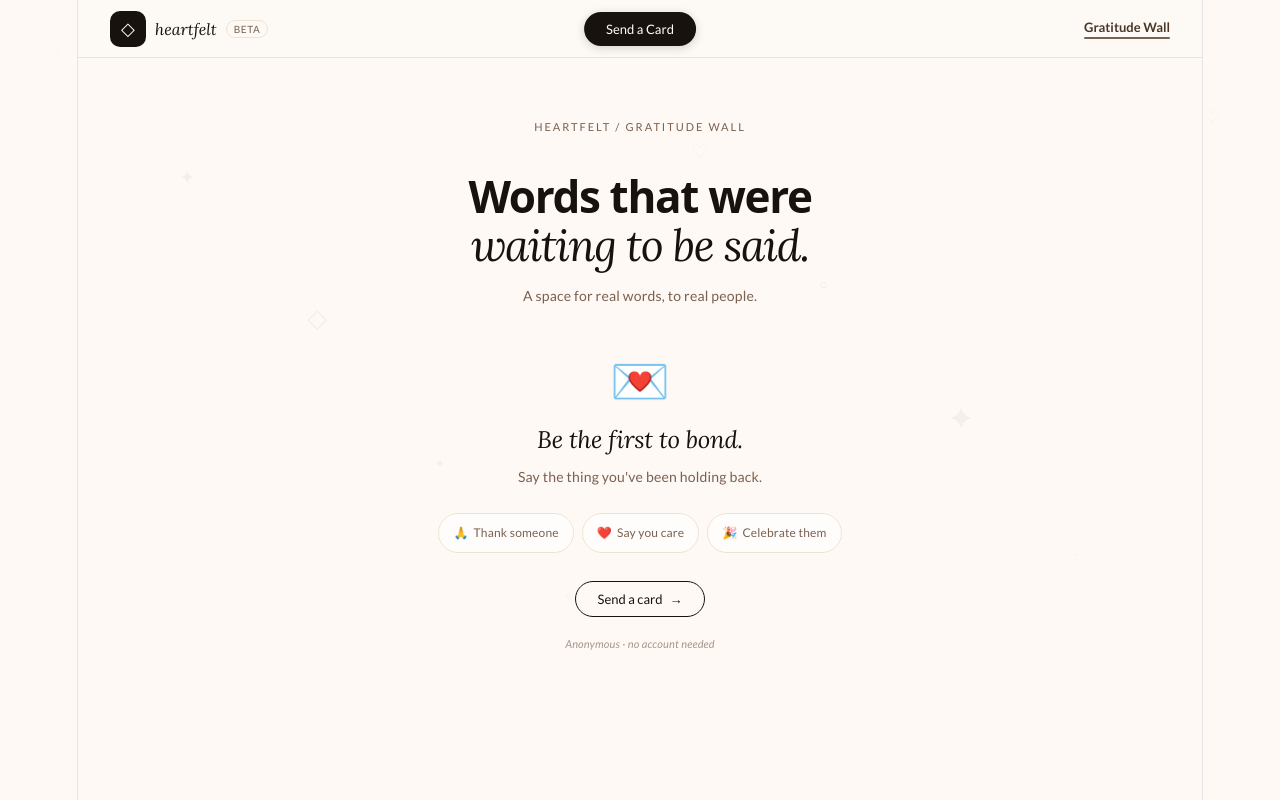
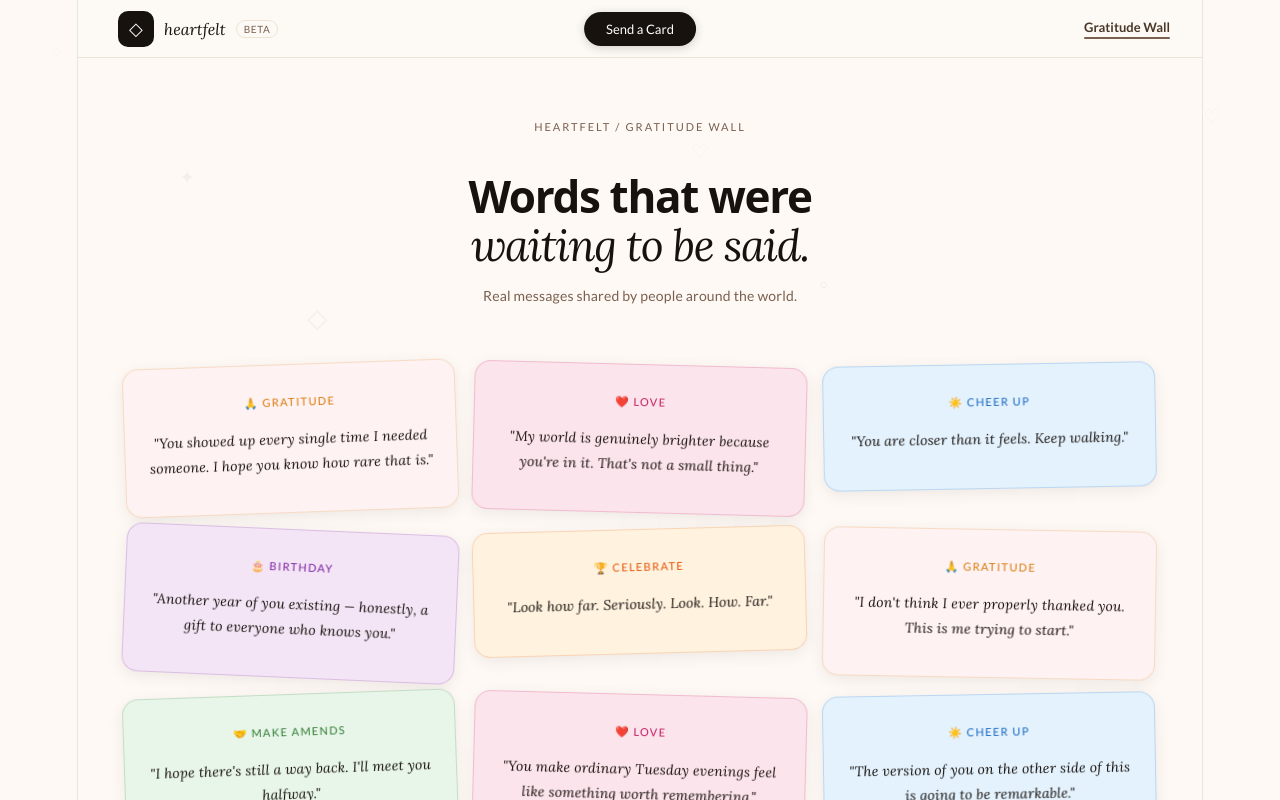
Before and after one commit to soak-ai/vitejs-vite-rvmejbwy, a React (Vite) app: page / in a window 1280 px wide. Both pictures are taken after a click on the button "Gratitude Wall". Shown: the top 800 px of the page. Built offline with nearby package versions, Linux system fonts and the light colour scheme.

Commit message:
Update App.jsx

```diff
--- a/src/App.jsx
+++ b/src/App.jsx
@@ -1,12 +1,11 @@
-// Heartfelt — Final Merged Version
-// • Card grid from App(5) — glassmorphism style, hover effects
-// • Gratitude Wall EXACT from App(3) — masonry, sticky-note tilt, no names required
-// • Sacramento script font at readable size
-// • No particles/shimmer in bg options
-// • Send animation replaced with clean paper-plane send
-// • heartfelt logo → home, Gratitude Wall → wall
-// • All labels in Inter (no monospace in dashboard UI)
-// Zero installs — paste into src/App.jsx
+// Heartfelt — Fixed Version
+// Fixes applied:
+// 1. wallMessages persisted in localStorage — cards survive refresh/tab sleep on mobile
+// 2. WALL_SEED used as default so wall is never empty on first load
+// 3. Gratitude Wall uses simple flat grid — no broken partial-row layout on mobile
+// 4. Category card borders visible on mobile (colored border, not transparent white)
+// 5. Confetti burst stays on screen on mobile (multiplier 3.5 → 2)
+// 6. All page transitions slowed to .52s for a calmer feel
 
 import { useState, useEffect, useCallback } from "react";
 
@@ -54,7 +53,7 @@ const Styles = () => (
     .btn {
       display: inline-flex; align-items: center; gap: 8px;
       font-family: 'Lato', sans-serif; font-weight: 500;
-      cursor: pointer; border: none; transition: all .2s ease;
+      cursor: pointer; border: none; transition: all .25s ease;
       border-radius: 999px; white-space: nowrap;
     }
     .btn:active:not(:disabled) { transform: scale(.97); }
@@ -92,7 +91,7 @@ const Styles = () => (
       border: 1.5px solid var(--sand-200);
       border-radius: 20px; padding: 22px;
       cursor: pointer;
-      transition: transform .22s, box-shadow .22s, border-color .22s;
+      transition: transform .3s ease, box-shadow .3s ease, border-color .3s ease;
       position: relative; overflow: hidden;
     }
     .cat-card::before {
@@ -110,7 +109,7 @@ const Styles = () => (
       .cat-card:hover .cat-icon { transform: scale(1.14) rotate(-6deg); }
     }
     .cat-card:active { transform: scale(.97); }
-    .cat-icon { transition: transform .22s cubic-bezier(.34,1.56,.64,1); }
+    .cat-icon { transition: transform .3s cubic-bezier(.34,1.56,.64,1); }
     .cat-card:focus { outline: none; }
     .cat-card:focus-visible { outline: none; }
 
@@ -121,7 +120,7 @@ const Styles = () => (
       border: 1.5px solid var(--sand-200);
       background: rgba(255,255,255,.65);
       font-family: 'Lato', sans-serif; font-size: 13px; color: var(--ink-2);
-      cursor: pointer; line-height: 1.5; transition: all .18s;
+      cursor: pointer; line-height: 1.5; transition: all .22s;
     }
     .prompt-pill:hover { background: rgba(255,255,255,.95); border-color: var(--sand-300); }
 
@@ -178,7 +177,7 @@ const Styles = () => (
     .sticky-2 { --r: -1deg; }   .sticky-3 { --r: 2.5deg; }
     .sticky-4 { --r: -1.5deg; } .sticky-5 { --r: 1deg; }
     .sticky-note {
-      transition: transform .2s ease, box-shadow .2s ease;
+      transition: transform .25s ease, box-shadow .25s ease;
       transform: rotate(var(--r, 0deg));
     }
     .sticky-note-hover:hover {
@@ -187,8 +186,6 @@ const Styles = () => (
     }
 
     /* ── NAV ── */
-    /* Desktop: logo left | Send a Card center | Gratitude Wall right */
-    /* Mobile:  logo left | Send a Card center | Gratitude Wall right (no BETA tag) */
     .nav-mobile-send { display: none; }
     .nav-desktop-send { display: block; }
 
@@ -232,7 +229,7 @@ const Styles = () => (
       padding: 9px 14px; border-radius: 10px;
       font-family: 'Lato', sans-serif; font-size: 13px; font-weight: 500;
       cursor: pointer; border: 1.5px solid transparent;
-      transition: transform .16s, box-shadow .16s;
+      transition: transform .2s, box-shadow .2s;
     }
     .sh-btn:hover { transform: translateY(-1px); box-shadow: 0 3px 10px rgba(0,0,0,.1); }
 
@@ -258,14 +255,16 @@ const Styles = () => (
     @keyframes spin        { to{transform:rotate(360deg)} }
     @keyframes fadeInUp   { from{opacity:0;transform:translateY(12px)} to{opacity:1;transform:translateY(0)} }
     @keyframes cardFadeOut { 0%{opacity:1;transform:scale(1)} 100%{opacity:0;transform:scale(.88)} }
-    @keyframes burstPop    { 0%{transform:translate(var(--bx),var(--by)) scale(0);opacity:1} 60%{opacity:1} 100%{transform:translate(calc(var(--bx)*3.5),calc(var(--by)*3.5)) scale(1);opacity:0} }
+    /* FIX 5: multiplier reduced from 3.5 to 2 so confetti stays on screen on mobile */
+    @keyframes burstPop    { 0%{transform:translate(var(--bx),var(--by)) scale(0);opacity:1} 60%{opacity:1} 100%{transform:translate(calc(var(--bx)*2),calc(var(--by)*2)) scale(1);opacity:0} }
     @keyframes floatUp     { 0%{transform:translateY(0) scale(1) rotate(0deg);opacity:1} 100%{transform:translateY(-160px) scale(.4) rotate(var(--spin,180deg));opacity:0} }
     @keyframes sentBounce  { 0%{transform:scale(0) rotate(-12deg);opacity:0} 60%{transform:scale(1.18) rotate(4deg)} 100%{transform:scale(1) rotate(0);opacity:1} }
     @keyframes confDrop { 0%{transform:translateY(-8px) rotate(0);opacity:1} 100%{transform:translateY(90px) rotate(540deg);opacity:0} }
 
-    .anim-fadeup  { animation: fadeUp  .42s ease both; }
-    .anim-slidein { animation: slideIn .36s ease both; }
-    .anim-popin   { animation: popIn   .42s cubic-bezier(.34,1.56,.64,1) both; }
+    /* Calmer page transitions */
+    .anim-fadeup  { animation: fadeUp  .52s ease both; }
+    .anim-slidein { animation: slideIn .46s ease both; }
+    .anim-popin   { animation: popIn   .52s cubic-bezier(.34,1.56,.64,1) both; }
   `}</style>
 );
 
@@ -470,7 +469,7 @@ function AISuggest({ catId, onUse }) {
 
   if (!shown) return (
     <button onClick={suggest}
-      style={{ display:"inline-flex", alignItems:"center", gap:7, padding:"9px 16px", borderRadius:999, border:"1.5px solid var(--sand-200)", background:"rgba(255,255,255,.75)", fontFamily:"'Lato', sans-serif", fontSize:13, fontWeight:500, color:"var(--ink-3)", cursor:"pointer", transition:"all .18s" }}
+      style={{ display:"inline-flex", alignItems:"center", gap:7, padding:"9px 16px", borderRadius:999, border:"1.5px solid var(--sand-200)", background:"rgba(255,255,255,.75)", fontFamily:"'Lato', sans-serif", fontSize:13, fontWeight:500, color:"var(--ink-3)", cursor:"pointer", transition:"all .22s" }}
       onMouseOver={e => { e.currentTarget.style.borderColor="var(--sand-300)"; e.currentTarget.style.color="var(--ink-2)"; }}
       onMouseOut={e  => { e.currentTarget.style.borderColor="var(--sand-200)"; e.currentTarget.style.color="var(--ink-3)"; }}>
       ✦ Suggest something heartfelt
@@ -605,12 +604,10 @@ function SentPage({ cat, formData, onHome, onViewWall }) {
 }
 
 // ── GRATITUDE WALL ────────────────────────────────────────────────────────────
+// FIX 3: Simple flat masonry-grid — no partial-row logic that breaks on mobile
 function GratitudeWall({ wallMessages, onHome }) {
   const getCat = id => CATS.find(c => c.id === id);
-  const recentCards = wallMessages.filter(m => (Date.now() - m.id) < 10*60*1000);
-  const olderCards  = wallMessages.filter(m => (Date.now() - m.id) >= 10*60*1000);
-  const allReal     = [...recentCards, ...olderCards];
-  const isEmpty     = allReal.length === 0;
+  const isEmpty = wallMessages.length === 0;
 
   return (
     <div className="anim-fadeup" style={{ maxWidth:1080, margin:"0 auto", padding:"56px 24px 80px" }}>
@@ -644,9 +641,8 @@ function GratitudeWall({ wallMessages, onHome }) {
               </div>
             ))}
           </div>
-          {/* Secondary outlined button — hover stays light, never fills black */}
           <button onClick={onHome}
-            style={{ padding:"9px 22px", borderRadius:999, border:"1.5px solid var(--ink)", background:"transparent", color:"var(--ink)", fontFamily:"'Lato', sans-serif", fontSize:13, fontWeight:500, cursor:"pointer", display:"inline-flex", alignItems:"center", gap:7, transition:"background .18s, color .18s" }}
+            style={{ padding:"9px 22px", borderRadius:999, border:"1.5px solid var(--ink)", background:"transparent", color:"var(--ink)", fontFamily:"'Lato', sans-serif", fontSize:13, fontWeight:500, cursor:"pointer", display:"inline-flex", alignItems:"center", gap:7, transition:"background .22s, color .22s" }}
             onMouseOver={e=>{ e.currentTarget.style.background="var(--sand-100)"; e.currentTarget.style.color="var(--ink)"; }}
             onMouseOut={e=> { e.currentTarget.style.background="transparent"; e.currentTarget.style.color="var(--ink)"; }}>
             Send a card
@@ -658,18 +654,15 @@ function GratitudeWall({ wallMessages, onHome }) {
         </div>
       )}
 
-      {!isEmpty && (() => {
-        const fullRows   = Math.floor(allReal.length / 3);
-        const fullCards  = allReal.slice(0, fullRows * 3);
-        const lastCards  = allReal.slice(fullRows * 3);
-
-        const Card = ({ item, globalIdx }) => {
-          const cat   = getCat(item.cat);
-          const mod   = globalIdx % 6;
+      {!isEmpty && (
+        <div className="masonry-grid">
+          {wallMessages.map((item, i) => {
+            const cat = getCat(item.cat);
+            const mod = i % 6;
             const isNew = !!item.isNew && (Date.now() - item.id) < 10*60*1000;
             return (
-            <div className={`masonry-item sticky-${mod} sticky-note`}
-              style={{ background:item.color, borderRadius:16, padding:24, border:`1px solid ${cat?.accent||"#eee"}33`, boxShadow:"0 4px 16px rgba(0,0,0,.07)", animation:`stickyPop .4s ease both`, animationDelay:`${globalIdx*.06}s`, position:"relative", cursor:"default", userSelect:"none" }}>
+              <div key={item.id} className={`masonry-item sticky-${mod} sticky-note`}
+                style={{ background:item.color, borderRadius:16, padding:24, border:`1px solid ${cat?.accent||"#eee"}33`, boxShadow:"0 4px 16px rgba(0,0,0,.07)", animation:`stickyPop .5s ease both`, animationDelay:`${i*.06}s`, position:"relative", cursor:"default", userSelect:"none" }}>
                 {isNew && (
                   <div style={{ marginBottom:8 }}>
                     <span style={{ fontSize:10, background:cat?.accent||"#888", color:"#fff", borderRadius:999, padding:"2px 10px", fontFamily:"'Lato', sans-serif", fontWeight:500, letterSpacing:".04em", display:"inline-block" }}>just now</span>
@@ -683,25 +676,9 @@ function GratitudeWall({ wallMessages, onHome }) {
                 </p>
               </div>
             );
-        };
-
-        const partialWidth = lastCards.length === 1 ? "calc(33.33% - 11px)" : "calc(66.67% - 6px)";
-
-        return (
-          <>
-            {fullCards.length > 0 && (
-              <div className="masonry-grid">
-                {fullCards.map((item, i) => <Card key={item.id} item={item} globalIdx={i}/>)}
+          })}
         </div>
       )}
-            {lastCards.length > 0 && (
-              <div style={{ display:"grid", gridTemplateColumns:`repeat(${lastCards.length}, 1fr)`, gap:16, width: partialWidth, margin: fullCards.length > 0 ? "16px auto 0" : "0 auto", alignItems:"start" }}>
-                {lastCards.map((item, i) => <Card key={item.id} item={item} globalIdx={fullCards.length + i}/>)}
-              </div>
-            )}
-          </>
-        );
-      })()}
     </div>
   );
 }
@@ -710,10 +687,11 @@ function GratitudeWall({ wallMessages, onHome }) {
 function CatCard({ cat, onClick }) {
   const [hov, setHov] = useState(false);
   return (
+    // FIX 4: Default border uses cat.accent+"38" so color is visible on mobile (no hover needed)
     <div className="cat-card" onClick={onClick}
       onMouseEnter={()=>setHov(true)} onMouseLeave={()=>setHov(false)}
-      style={{ "--accent-color":cat.accent, borderColor:hov?cat.accent+"88":"rgba(255,255,255,.9)", boxShadow:hov?`0 16px 40px ${cat.accent}22`:"0 2px 8px rgba(0,0,0,.04)", display:"flex", flexDirection:"column", alignItems:"flex-start" }}>
-      <div className="cat-icon" style={{ width:48, height:48, borderRadius:14, background:`linear-gradient(135deg,${cat.light},${cat.accent}28)`, border:`1px solid ${cat.accent}40`, display:"flex", alignItems:"center", justifyContent:"center", fontSize:22, color:cat.accent, fontWeight:700, marginBottom:14, transition:"all .22s cubic-bezier(.34,1.56,.64,1)", flexShrink:0 }}>
+      style={{ "--accent-color":cat.accent, borderColor:hov?cat.accent+"88":cat.accent+"38", boxShadow:hov?`0 16px 40px ${cat.accent}22`:"0 2px 8px rgba(0,0,0,.04)", display:"flex", flexDirection:"column", alignItems:"flex-start" }}>
+      <div className="cat-icon" style={{ width:48, height:48, borderRadius:14, background:`linear-gradient(135deg,${cat.light},${cat.accent}28)`, border:`1px solid ${cat.accent}40`, display:"flex", alignItems:"center", justifyContent:"center", fontSize:22, color:cat.accent, fontWeight:700, marginBottom:14, transition:"all .3s cubic-bezier(.34,1.56,.64,1)", flexShrink:0 }}>
         {cat.glyph}
       </div>
       <div style={{ width:"100%", textAlign:"center", marginBottom:16, flex:1 }}>
@@ -763,7 +741,7 @@ function ComposeStep({ cat, onPreview, onBack, draft }) {
           <div style={{ display:"flex", alignItems:"center", justifyContent:"space-between" }}>
             <div style={{ fontSize:12, letterSpacing:".08em", textTransform:"uppercase", color:"var(--ink-3)" }}>From &amp; To</div>
             <button onClick={swapNames} title="Swap sender & recipient"
-              style={{ width:32, height:32, borderRadius:"50%", border:"1.5px solid var(--sand-200)", background:"rgba(255,255,255,.85)", display:"flex", alignItems:"center", justifyContent:"center", cursor:"pointer", fontSize:16, lineHeight:1, transition:"all .18s", transform: swapAnim ? "rotate(180deg) scale(1.15)" : "rotate(0deg) scale(1)", color:"var(--ink-3)" }}
+              style={{ width:32, height:32, borderRadius:"50%", border:"1.5px solid var(--sand-200)", background:"rgba(255,255,255,.85)", display:"flex", alignItems:"center", justifyContent:"center", cursor:"pointer", fontSize:16, lineHeight:1, transition:"all .22s", transform: swapAnim ? "rotate(180deg) scale(1.15)" : "rotate(0deg) scale(1)", color:"var(--ink-3)" }}
               onMouseOver={e => { e.currentTarget.style.borderColor="var(--ink)"; e.currentTarget.style.color="var(--ink)"; e.currentTarget.style.background="#fff"; }}
               onMouseOut={e  => { e.currentTarget.style.borderColor="var(--sand-200)"; e.currentTarget.style.color="var(--ink-3)"; e.currentTarget.style.background="rgba(255,255,255,.85)"; }}>
               ⇅
@@ -816,12 +794,12 @@ function ComposeStep({ cat, onPreview, onBack, draft }) {
             <div style={{ display:"flex", gap:6, flexWrap:"wrap", alignItems:"center" }}>
               {BG_OPTIONS.map(o => (
                 <button key={o.id} onClick={() => setBgMode(o.id)}
-                  style={{ padding:"7px 14px", borderRadius:999, border:`1.5px solid ${bgMode===o.id?cat.accent:"var(--sand-200)"}`, background:bgMode===o.id?cat.accent+"18":"rgba(255,255,255,.75)", fontFamily:"'Lato', sans-serif", fontSize:13, color:bgMode===o.id?cat.accent:"var(--ink-3)", cursor:"pointer", transition:"all .18s" }}>
+                  style={{ padding:"7px 14px", borderRadius:999, border:`1.5px solid ${bgMode===o.id?cat.accent:"var(--sand-200)"}`, background:bgMode===o.id?cat.accent+"18":"rgba(255,255,255,.75)", fontFamily:"'Lato', sans-serif", fontSize:13, color:bgMode===o.id?cat.accent:"var(--ink-3)", cursor:"pointer", transition:"all .22s" }}>
                   {o.label}
                 </button>
               ))}
               <button onClick={() => setShimmerOn(s => !s)}
-                style={{ padding:"7px 14px", borderRadius:999, border:`1.5px solid ${shimmerOn?cat.accent:"var(--sand-200)"}`, background:shimmerOn?cat.accent+"18":"rgba(255,255,255,.75)", fontFamily:"'Lato', sans-serif", fontSize:13, color:shimmerOn?cat.accent:"var(--ink-3)", cursor:"pointer", transition:"all .18s", display:"flex", alignItems:"center", gap:4 }}>
+                style={{ padding:"7px 14px", borderRadius:999, border:`1.5px solid ${shimmerOn?cat.accent:"var(--sand-200)"}`, background:shimmerOn?cat.accent+"18":"rgba(255,255,255,.75)", fontFamily:"'Lato', sans-serif", fontSize:13, color:shimmerOn?cat.accent:"var(--ink-3)", cursor:"pointer", transition:"all .22s", display:"flex", alignItems:"center", gap:4 }}>
                 ✨ Shimmer
               </button>
             </div>
@@ -832,7 +810,7 @@ function ComposeStep({ cat, onPreview, onBack, draft }) {
             <div style={{ display:"flex", gap:6 }}>
               {FONT_OPTIONS.map(f => (
                 <button key={f.id} onClick={() => setFontId(f.id)}
-                  style={{ flex:1, padding:"9px 10px", borderRadius:10, border:`1.5px solid ${fontId===f.id?cat.accent:"var(--sand-200)"}`, background:fontId===f.id?cat.accent+"18":"rgba(255,255,255,.75)", cursor:"pointer", transition:"all .16s", textAlign:"left" }}>
+                  style={{ flex:1, padding:"9px 10px", borderRadius:10, border:`1.5px solid ${fontId===f.id?cat.accent:"var(--sand-200)"}`, background:fontId===f.id?cat.accent+"18":"rgba(255,255,255,.75)", cursor:"pointer", transition:"all .2s", textAlign:"left" }}>
                   <div style={{ ...f.style, fontSize:f.id==="sacramento"?24:14, color:fontId===f.id?cat.accent:"var(--ink)", marginBottom:3 }}>Aa</div>
                   <div style={{ fontSize:11, color:fontId===f.id?cat.accent:"var(--ink-3)" }}>{f.label}</div>
                 </button>
@@ -859,11 +837,29 @@ function ComposeStep({ cat, onPreview, onBack, draft }) {
 
 // ── MAIN APP ──────────────────────────────────────────────────────────────────
 export default function Heartfelt() {
-  const [page,         setPage]         = useState("home");
-  const [selCat,       setSelCat]       = useState(null);
-  const [formData,     setFormData]     = useState(null);
-  const [wallMessages, setWallMessages] = useState([]);
-  const [celebrating,  setCelebrating]  = useState(false);
+  const [page,        setPage]        = useState("home");
+  const [selCat,      setSelCat]      = useState(null);
+  const [formData,    setFormData]    = useState(null);
+  const [celebrating, setCelebrating] = useState(false);
+
+  // FIX 1 + 2: Load from localStorage on first render, fall back to WALL_SEED
+  const [wallMessages, setWallMessages] = useState(() => {
+    try {
+      const saved = localStorage.getItem('hf_wall_messages');
+      if (saved) {
+        const parsed = JSON.parse(saved);
+        if (Array.isArray(parsed) && parsed.length > 0) return parsed;
+      }
+    } catch {}
+    return WALL_SEED;
+  });
+
+  // FIX 1: Persist to localStorage whenever wallMessages changes
+  useEffect(() => {
+    try {
+      localStorage.setItem('hf_wall_messages', JSON.stringify(wallMessages));
+    } catch {}
+  }, [wallMessages]);
 
   const cat = CATS.find(c => c.id === selCat);
 
@@ -887,20 +883,13 @@ export default function Heartfelt() {
       <Styles/>
       <FloatingBg/>
 
-      {/* ── NAV ──
-          Layout: [logo+BETA]  [Send a Card — absolute center]  [Gratitude Wall — right]
-          Mobile: [logo]  [Send a Card — absolute center]  [Gratitude Wall — right]
-          The trick: left div and right div both have flex:1 so the absolute-center
-          button stays truly centered regardless of content width on either side.
-      ── */}
       <nav style={{ position:"sticky", top:0, zIndex:20, background:"rgba(253,250,246,.94)", backdropFilter:"blur(18px)", borderBottom:"1px solid var(--sand-200)", height:58 }}>
         <div className="nav-wrap" style={{ maxWidth:1152, margin:"0 auto", padding:"0 32px", height:"100%", display:"flex", alignItems:"center", position:"relative" }}>
 
-          {/* LEFT — logo (flex:1 so it pushes to left and balances right side) */}
           <div style={{ flex:1, display:"flex", alignItems:"center" }}>
             <button onClick={goHome} className="nav-item-press"
-              style={{ display:"flex", alignItems:"center", gap:9, background:"none", border:"none", cursor:"pointer", padding:0, transition:"opacity .15s" }}
-              onMouseOver={e=>e.currentTarget.style.opacity=".8"}
+              style={{ display:"flex", alignItems:"center", gap:10, background:"none", border:"none", cursor:"pointer", padding:"6px 8px", borderRadius:10, transition:"opacity .2s" }}
+              onMouseOver={e=>e.currentTarget.style.opacity=".75"}
               onMouseOut={e=>e.currentTarget.style.opacity="1"}>
               <div style={{ width:36, height:36, borderRadius:10, background:"var(--ink)", display:"flex", alignItems:"center", justifyContent:"center", color:"#fff", fontSize:18, fontWeight:700, lineHeight:1 }}>◇</div>
               <span style={{ fontSize:16, fontFamily:"'Lora',serif", fontStyle:"italic", fontWeight:600, color:"var(--ink)" }}>heartfelt</span>
@@ -908,29 +897,26 @@ export default function Heartfelt() {
             </button>
           </div>
 
-          {/* CENTER — absolutely positioned so it's always perfectly centered */}
           <div style={{ position:"absolute", left:"50%", transform:"translateX(-50%)" }}>
             <button onClick={goHome} className="nav-item-press nav-desktop-send"
-              style={{ padding:"9px 22px", borderRadius:999, border:"none", background:"var(--ink)", color:"#fff", fontFamily:"'Lato', sans-serif", fontSize:13, fontWeight:500, cursor:"pointer", transition:"box-shadow .16s, transform .12s", boxShadow:"0 2px 10px rgba(24,18,14,.18)", whiteSpace:"nowrap" }}
+              style={{ padding:"9px 22px", borderRadius:999, border:"none", background:"var(--ink)", color:"#fff", fontFamily:"'Lato', sans-serif", fontSize:13, fontWeight:500, cursor:"pointer", transition:"box-shadow .2s, transform .2s", boxShadow:"0 2px 10px rgba(24,18,14,.18)", whiteSpace:"nowrap" }}
               onMouseOver={e => { e.currentTarget.style.boxShadow="0 4px 18px rgba(24,18,14,.28)"; e.currentTarget.style.transform="translateY(-1px)"; }}
               onMouseOut={e  => { e.currentTarget.style.boxShadow="0 2px 10px rgba(24,18,14,.18)"; e.currentTarget.style.transform="translateY(0)"; }}>
               Send a Card
             </button>
-            {/* Mobile version — same position, different size */}
             <button onClick={goHome} className="nav-item-press nav-mobile-send"
               style={{ padding:"7px 16px", borderRadius:999, border:"none", background:"var(--ink)", color:"#fff", fontFamily:"'Lato', sans-serif", fontSize:12, fontWeight:500, cursor:"pointer", whiteSpace:"nowrap" }}>
               Send a Card
             </button>
           </div>
 
-          {/* RIGHT — Gratitude Wall (flex:1 + justify flex-end keeps it right-aligned) */}
           <div style={{ flex:1, display:"flex", justifyContent:"flex-end", alignItems:"center" }}>
             <button onClick={() => setPage("wall")} className="nav-item-press"
-              style={{ background:"none", border:"none", fontFamily:"'Lato', sans-serif", fontSize:13, fontWeight:page==="wall"?600:400, color:"var(--ink-3)", cursor:"pointer", transition:"color .16s", position:"relative", paddingBottom:4, whiteSpace:"nowrap" }}
+              style={{ background:"none", border:"none", fontFamily:"'Lato', sans-serif", fontSize:13, fontWeight:page==="wall"?600:400, color:"var(--ink-3)", cursor:"pointer", transition:"color .2s", position:"relative", paddingBottom:4, whiteSpace:"nowrap" }}
               onMouseOver={e=>{ if(page!=="wall") e.currentTarget.style.color="var(--ink-2)"; }}
               onMouseOut={e=>{ if(page!=="wall") e.currentTarget.style.color="var(--ink-3)"; }}>
               Gratitude Wall
-              <span style={{ position:"absolute", bottom:0, left:0, right:0, height:1.5, background:"var(--ink-3)", borderRadius:2, transform:page==="wall"?"scaleX(1)":"scaleX(0)", transformOrigin:"left", transition:"transform .4s cubic-bezier(.25,.1,.25,1)" }}/>
+              <span style={{ position:"absolute", bottom:0, left:0, right:0, height:1.5, background:"var(--ink-3)", borderRadius:2, transform:page==="wall"?"scaleX(1)":"scaleX(0)", transformOrigin:"left", transition:"transform .45s cubic-bezier(.25,.1,.25,1)" }}/>
             </button>
           </div>
 
@@ -957,7 +943,7 @@ export default function Heartfelt() {
 
               <div className="cat-grid" style={{ display:"grid", gridTemplateColumns:"repeat(3,1fr)", gap:14 }}>
                 {CATS.map((c,i) => (
-                  <div key={c.id} className="anim-fadeup" style={{ animationDelay:`${i*.06}s` }}>
+                  <div key={c.id} className="anim-fadeup" style={{ animationDelay:`${i*.07}s` }}>
                     <CatCard cat={c} onClick={() => { setSelCat(c.id); setPage("compose"); }}/>
                   </div>
                 ))}
```
Lines whose indentation alone changed are shown as unchanged.
